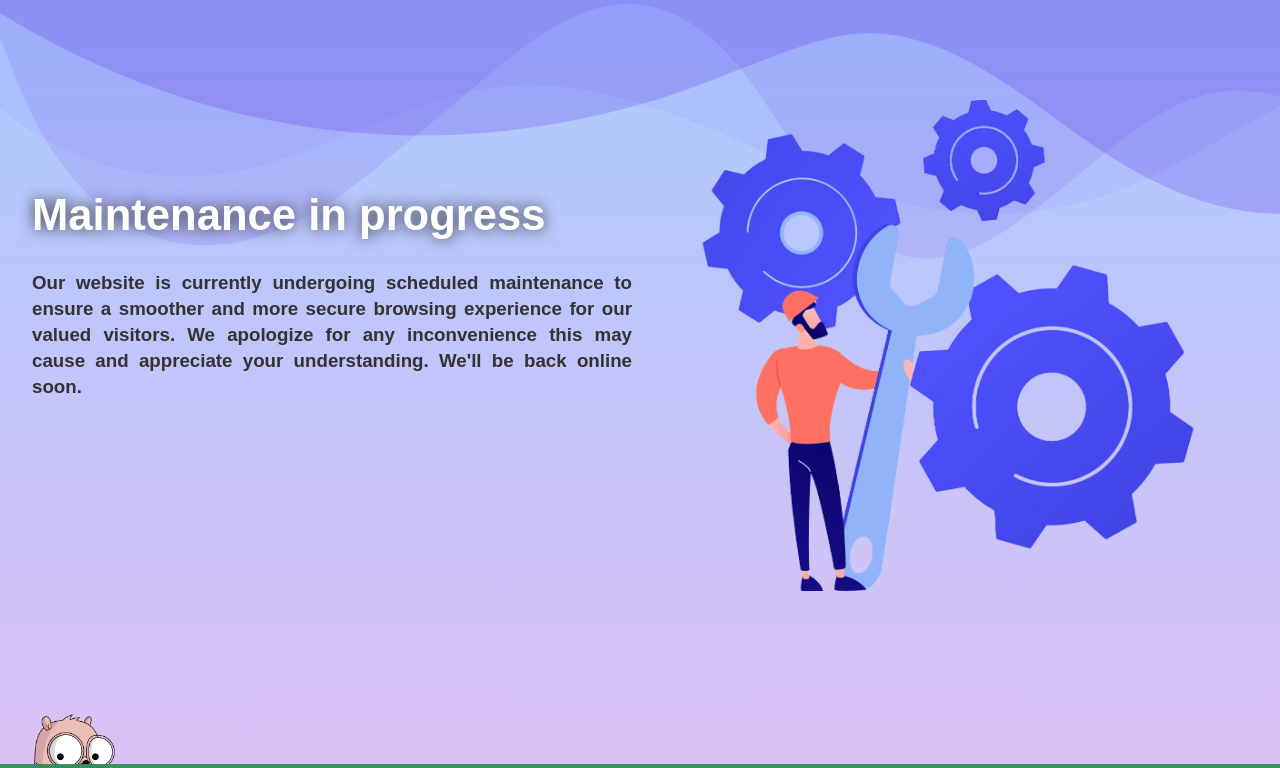
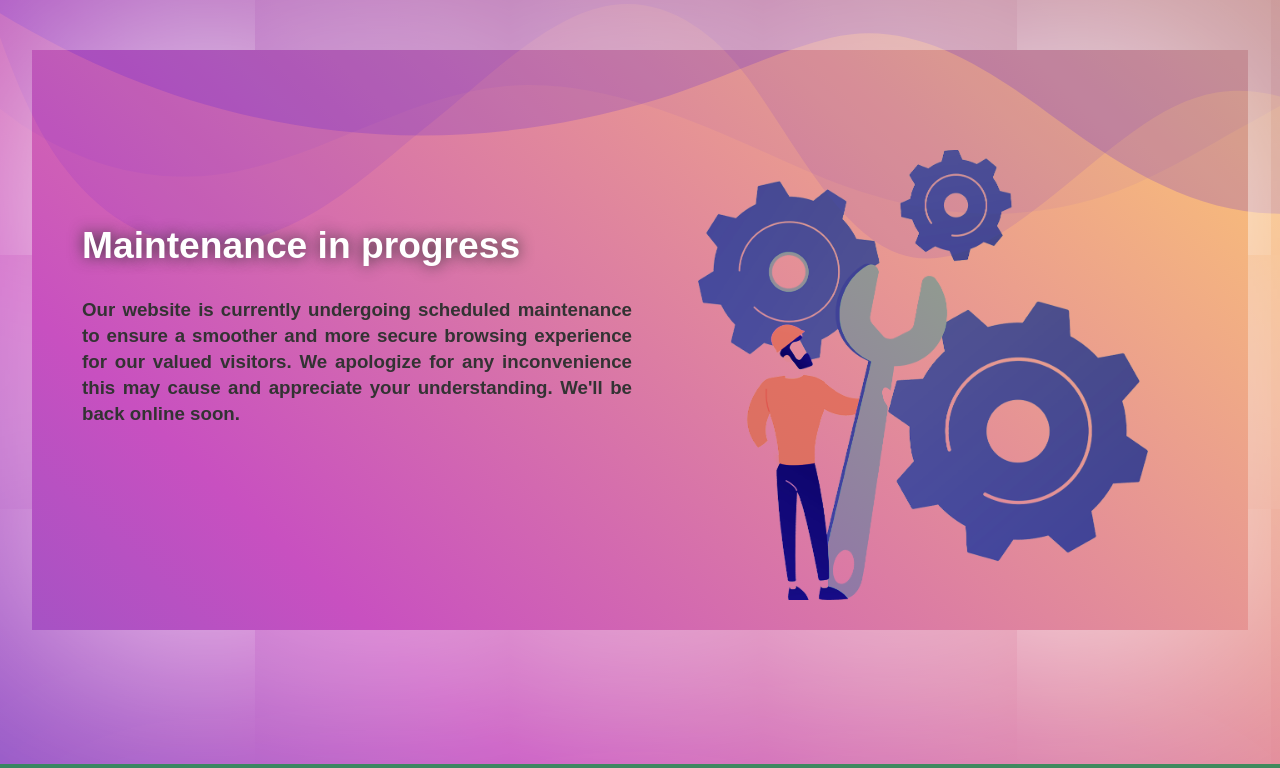
Before and after one commit to ahmednku/Factority, a plain HTML site: page index.html in a window 1280 px wide. Shown: the top 768 px of the page. Drawn offline with Linux system fonts and the light colour scheme.

Commit message:
Changed Linear Gradient Color

```diff
--- a/css/styles.css
+++ b/css/styles.css
@@ -14,8 +14,13 @@ body {
   display: grid;
   place-items: center;
   font-family: Arial, Helvetica, sans-serif;
-  background-color: #a9c9ff;
-  background-image: linear-gradient(180deg, #a9c9ff 0%, #ffbbec 100%);
+  background-color: #4158d0;
+  background-image: linear-gradient(
+    43deg,
+    #4158d0 0%,
+    #c850c0 46%,
+    #ffcc70 100%
+  );
 }
 
 main {
@@ -34,13 +39,17 @@ main {
   align-items: center;
   justify-content: space-between;
   gap: 1rem;
+  box-shadow: 0 0 1515px #ffffff;
+  padding-bottom: 130px;
+  padding: 50px;
+  padding-bottom: 80px;
 }
 
 .flex-item h1 {
   margin-bottom: 30px;
   color: #fff;
   font-weight: bold;
-  font-size: calc(2vw + 18px);
+  font-size: calc(1.5vw + 18px);
   text-shadow: 0 0 15px #333;
 }
 
@@ -57,6 +66,7 @@ main {
   display: block;
   position: relative;
   top: 50px;
+  mix-blend-mode: darken;
 }
 
 .flex-item {
```
